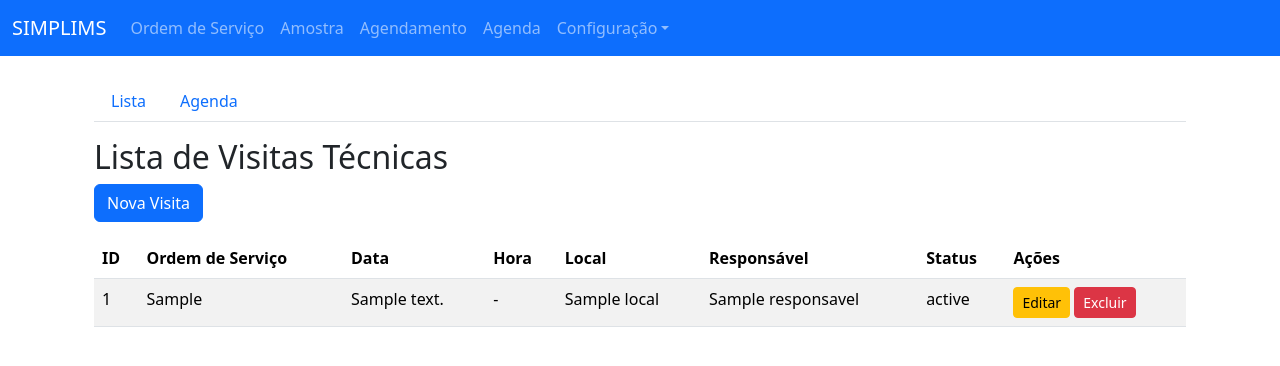
After one commit to SIMPLIMS/projeto, a Django app: template templates/simplims_app/visita_tecnica/lista.html in a window 1280 px wide. The commit adds this page. Shown: the top 366 px of the page. Run offline with Django 5.2, Linux system fonts and the light colour scheme; the template is opened without the code that fills it: most values are stand-ins (such as "Sample title", 1, 10 or a date in 2020); parts of the project's set-up code (start-up, migrations or seed data) failed here and were passed over; some libraries are stand-ins or nearby versions.

```diff
--- a/simplims_app/models/visita_tecnica.py
+++ b/simplims_app/models/visita_tecnica.py
@@ -36,7 +36,7 @@ class VisitaTecnica(models.Model):
         max_length=20,
         choices=STATUS_CHOICES,
         default="PENDENTE",
-        verbose_name="Status do Agendamento"
+        verbose_name="Status"
     )
 
     criado_em = models.DateTimeField(auto_now_add=True)
--- a/simplims_app/urls.py
+++ b/simplims_app/urls.py
@@ -164,4 +164,8 @@ urlpatterns = [
         views.VisitaTecnicaDeleteView.as_view(),
         name="visita_tecnica_excluir",
     ),
+
+    # Agenda
+    path("visita_tecnica/agenda/", AgendaDiaView.as_view(), name="visita_tecnica_agenda"),
+    path("visita_tecnica/agenda/<int:ano>/<int:mes>/<int:dia>/", AgendaDiaView.as_view(), name="visita_tecnica_agenda_dia"),
 ]
--- a/simplims_app/views/__init__.py
+++ b/simplims_app/views/__init__.py
@@ -54,6 +54,7 @@ from .visita_tecnica import (
     VisitaTecnicaDeleteView,
     VisitaTecnicaListView,
     VisitaTecnicaUpdateView,
+    AgendaDiaView,
 )
 
 
--- a/templates/navbar.html
+++ b/templates/navbar.html
@@ -21,9 +21,13 @@
                 <li class="nav-item">
                     <a class="nav-link" href="#">Amostra</a>
                 </li>
-                <!-- Cronograma -->
+                <!-- Agendamento -->
                 <li class="nav-item">
-                    <a class="nav-link" href="#">Cronograma</a>
+                    <a class="nav-link" href="{% url 'visita_tecnica_listar' %}">Agendamento</a>
+                </li>
+                <!-- Agenda -->
+                <li class="nav-item">
+                    <a class="nav-link" href="{% url 'visita_tecnica_agenda' %}">Agenda</a>
                 </li>
                 <!-- Configuração com submenu -->
                 <li class="nav-item dropdown">
--- /dev/null
+++ b/templates/simplims_app/visita_tecnica/base_tabs.html
@@ -0,0 +1,19 @@
+{% extends "base.html" %}
+{% block content %}
+<div class="container mt-3">
+    <ul class="nav nav-tabs">
+        <li class="nav-item">
+            <a class="nav-link {% if request.resolver_match.url_name == 'visita_tecnica_listar' %}active{% endif %}"
+               href="{% url 'visita_tecnica_listar' %}">Lista</a>
+        </li>
+        <li class="nav-item">
+            <a class="nav-link {% if 'agenda' in request.resolver_match.url_name %}active{% endif %}"
+               href="{% url 'visita_tecnica_agenda' %}">Agenda</a>
+        </li>
+    </ul>
+
+    <div class="tab-content mt-3">
+        {% block tab_content %}{% endblock %}
+    </div>
+</div>
+{% endblock %}
--- /dev/null
+++ b/templates/simplims_app/visita_tecnica/lista.html
@@ -0,0 +1,40 @@
+{% extends "simplims_app/visita_tecnica/base_tabs.html" %}
+{% block tab_content %}
+<h2>Lista de Visitas Técnicas</h2>
+<a href="{% url 'visita_tecnica_criar' %}" class="btn btn-primary mb-3">Nova Visita</a>
+<table class="table table-striped">
+    <thead>
+        <tr>
+            <th>ID</th>
+            <th>Ordem de Serviço</th>
+            <th>Data</th>
+            <th>Hora</th>
+            <th>Local</th>
+            <th>Responsável</th>
+            <th>Status</th>
+            <th>Ações</th>
+        </tr>
+    </thead>
+    <tbody>
+        {% for visita in object_list %}
+            <tr>
+                <td>{{ visita.id }}</td>
+                <td>{{ visita.ordem_servico }}</td>
+                <td>{{ visita.data_visita }}</td>
+                <td>{{ visita.hora_visita|default:"-" }}</td>
+                <td>{{ visita.local }}</td>
+                <td>{{ visita.responsavel }}</td>
+                <td>{{ visita.get_status_display }}</td>
+                <td>
+                    <a href="{% url 'visita_tecnica_editar' visita.pk %}" class="btn btn-sm btn-warning">Editar</a>
+                    <a href="{% url 'visita_tecnica_excluir' visita.pk %}" class="btn btn-sm btn-danger">Excluir</a>
+                </td>
+            </tr>
+        {% empty %}
+            <tr>
+                <td colspan="8" class="text-center">Nenhuma visita técnica cadastrada.</td>
+            </tr>
+        {% endfor %}
+    </tbody>
+</table>
+{% endblock %}
```
Also changed, not shown: simplims_app/views/visita_tecnica.py (+39 -0 lines), templates/simplims_app/visita_tecnica/agenda.html (added, +55 -0 lines), templates/simplims_app/visita_tecnica/confirmar_exclusao.html (added, +10 -0 lines), templates/simplims_app/visita_tecnica/formulario.html (added, +10 -0 lines).
